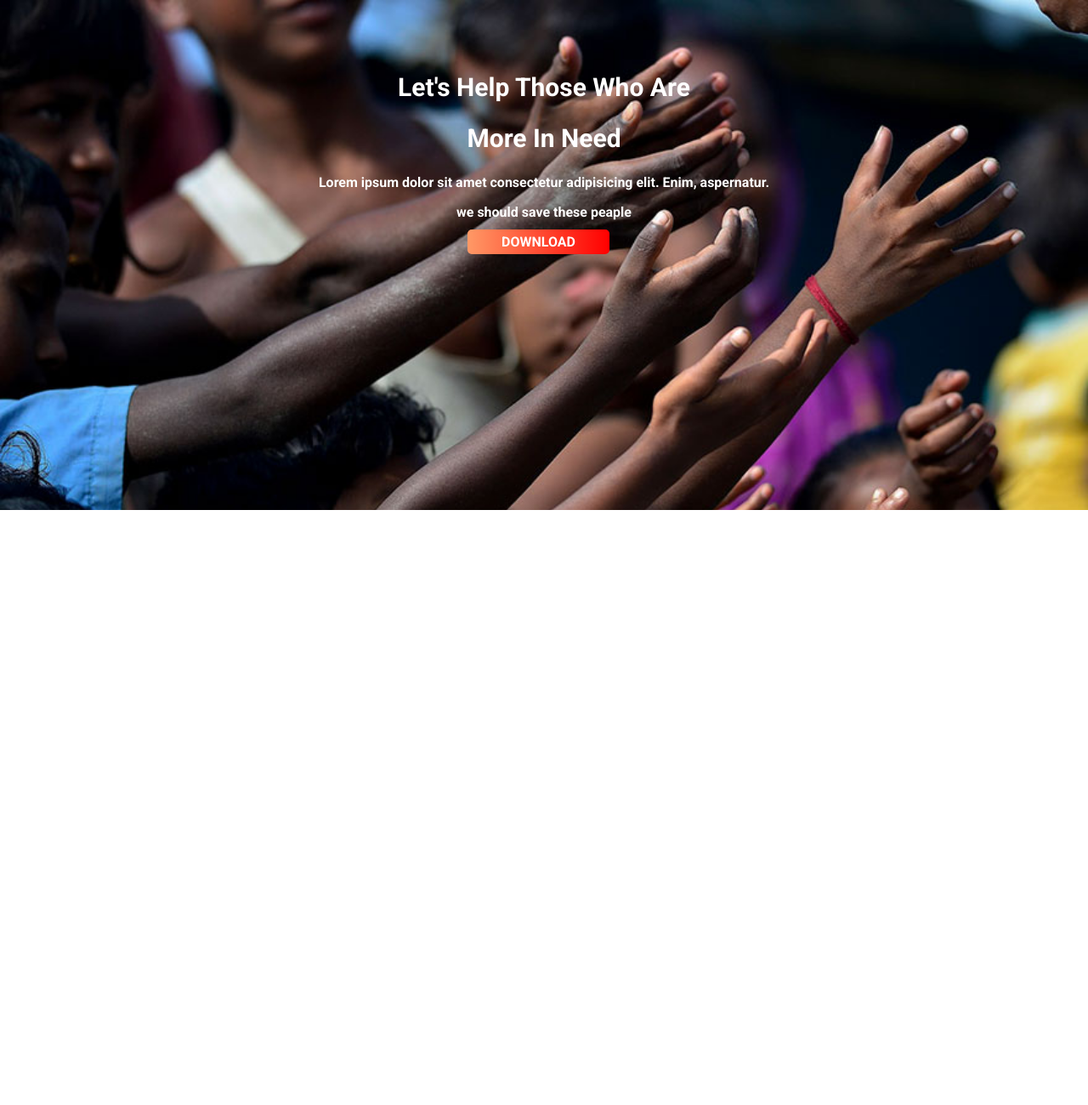
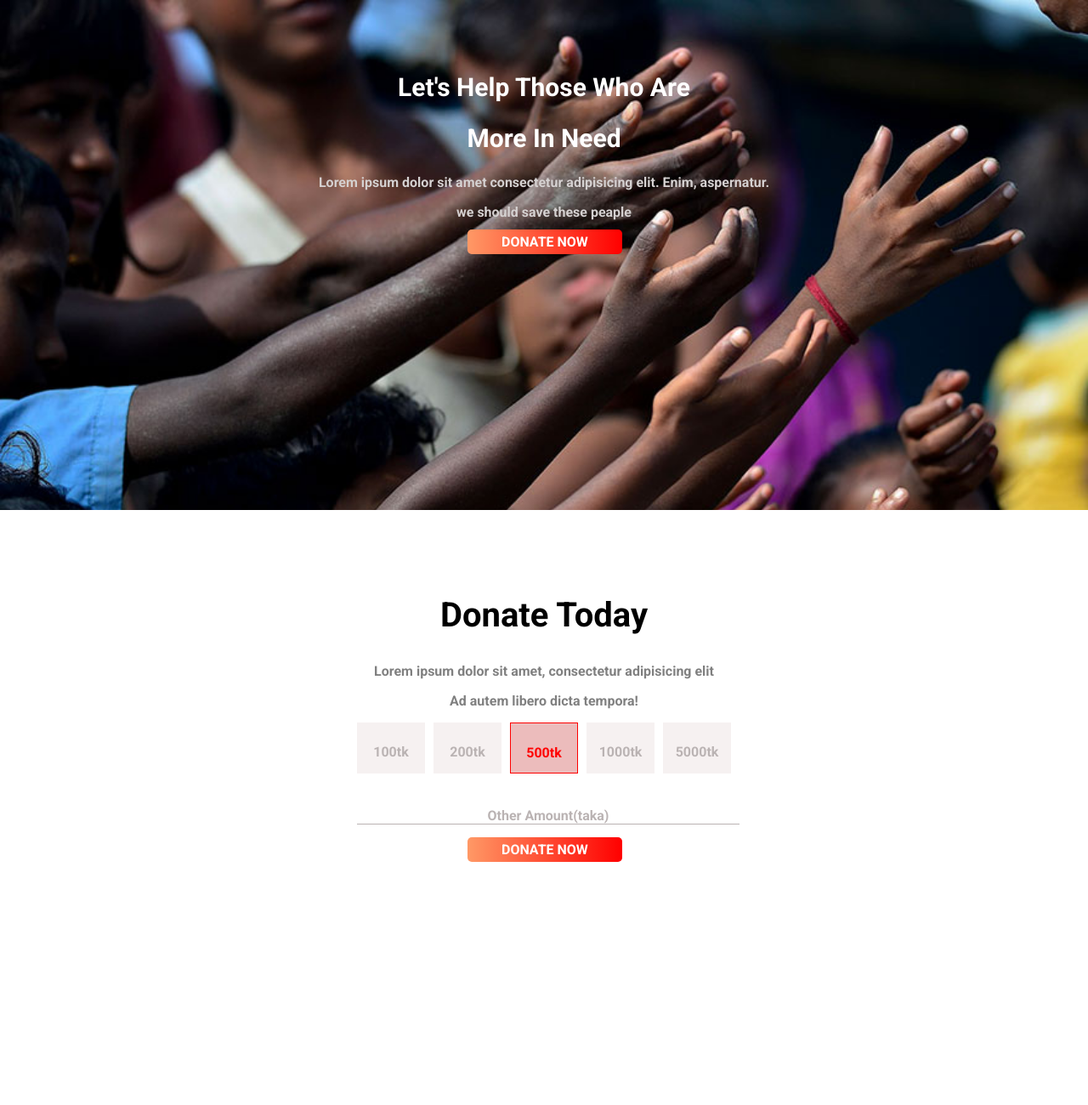
Before and after one commit to pujadey48/donate-today, a plain HTML site: page index.html in a window 1280 px wide. Shown: the whole page at 85% size. Before the commit the page ends 800 px from the top, so only its background shows below. Drawn offline with Linux system fonts and the light colour scheme.

Commit message:
second section

```diff
--- a/index.html
+++ b/index.html
@@ -15,9 +15,30 @@
         <div class="top-margin">
             <h1>Let's Help Those Who Are</h1>
             <h1>More In Need</h1>
-            <p>Lorem ipsum dolor sit amet consectetur adipisicing elit. Enim, aspernatur.</p>
-            <p>we should save these peaple</p>
-            <a class="button" target="_blank" href="https://www.w3schools.com/">DOWNLOAD</a>
+            <p class="firstparagraph">Lorem ipsum dolor sit amet consectetur adipisicing elit. Enim, aspernatur.</p>
+            <p class="firstparagraph">we should save these peaple</p>
+            <a class="button" target="_blank" href="https://www.w3schools.com/">DONATE NOW</a>
+        </div>
+
+    </section>
+
+    <section>
+        <h2>Donate Today</h2>
+        <p class="secondparagraph">Lorem ipsum dolor sit amet, consectetur adipisicing elit</p>
+        <p class="secondparagraph">Ad autem libero dicta tempora! </p>
+        <div class="flexible-container">
+            <div class="div1">100tk</div>
+            <div class="div1">200tk</div>
+            <div class="div2">500tk</div>
+            <div class="div1">1000tk</div>
+            <div class="div1">5000tk</div>
+
+        </div>
+        <div class="bottom-border">
+            Other Amount(taka)
+        </div>
+        <div class="button-margin-top">
+            <a class="button" target="_blank" href="https://www.w3schools.com/">DONATE NOW</a>
         </div>
 
     </section>
--- a/style.css
+++ b/style.css
@@ -12,10 +12,19 @@ h1{
 
 
 }
-p{
+h2{
     text-align: center;
-    color: white;
+    font-size: 40px;
+    margin-top: 100px;
+}
+.firstparagraph{
+    text-align: center;
+    color: rgb(213, 209, 209);
 
+}
+.secondparagraph{
+    text-align: center;
+    color: gray;
 }
 .bottom-margin{
     padding-bottom: 0;
@@ -41,3 +50,40 @@ section{
     margin-left: 550px;
 
 }
+.flexible-container{
+    display: flex;
+    margin-left: 420px;
+}
+.div1 {
+    width: 80px;
+  height: 60px;
+  border-style: none;
+  box-sizing: border-box;
+  text-align:center;
+  padding-top: 25px;
+  background-color: rgb(246, 241, 241);
+  margin-right: 10px;
+  color:rgb(186, 179, 179) ;
+  }
+  .div2 {
+    width: 80px;
+  height: 60px;
+  border: 1px solid red;
+  box-sizing: border-box;
+  text-align:center;
+  padding-top: 25px;
+  background-color: rgb(236, 188, 188);
+  margin-right: 10px;
+  color: red;
+  }
+  .bottom-border{
+    border-bottom: 1px solid rgb(186, 179, 179);
+    width: 450px;
+    text-align: center;
+    margin-top: 40px;
+    margin-left: 420px;
+    color:rgb(186, 179, 179) ;
+  }
+  .button-margin-top{
+    margin-top: 20px;
+  }
```
